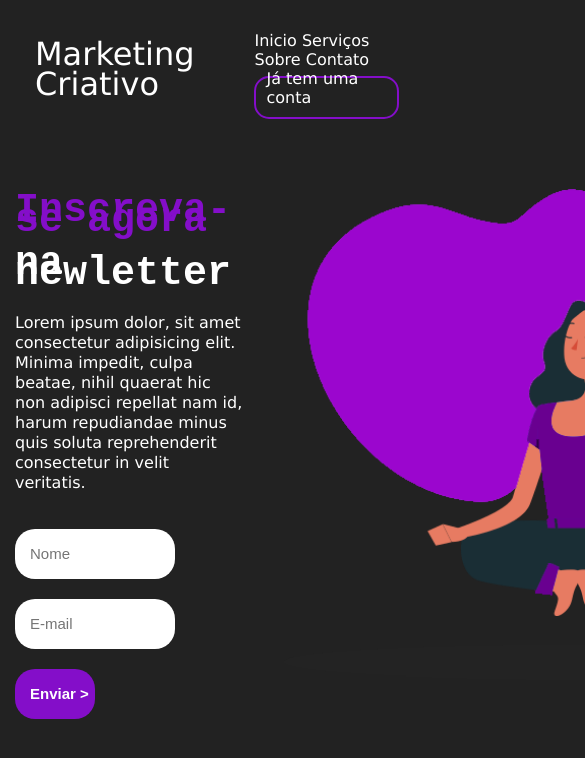
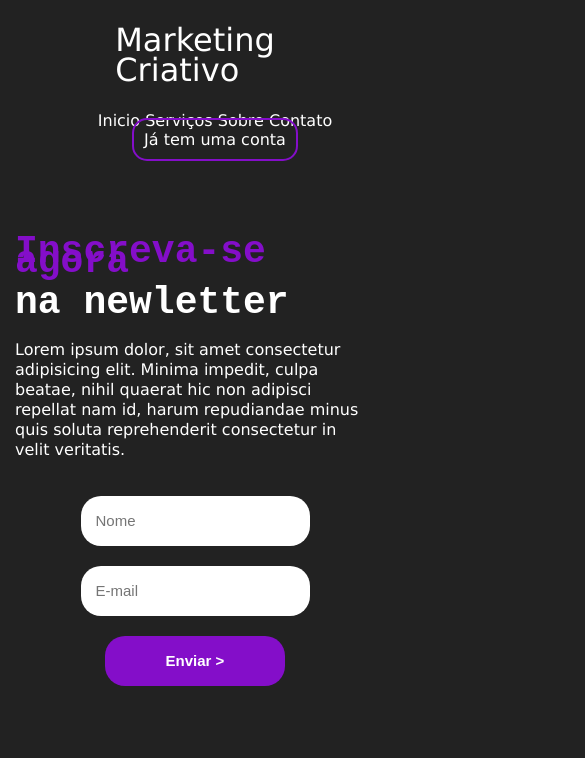
Before and after one commit to anamsilva1981/LadingPage, a plain HTML site: page index.html in a window 390 px wide. Shown: the top 758 px of the page, 585 px wide, since content can reach past the window. Drawn offline with Linux system fonts and the light colour scheme.

Commit message:
responsive

```diff
--- /dev/null
+++ b/css/media.css
@@ -0,0 +1,32 @@
+@media screen and (max-width:760px){
+
+    header{
+        flex-direction: column;
+    }
+
+    main{
+        flex-direction: column;
+    }
+
+    h2{
+        font-size: 38px;
+    }
+
+    form{
+        margin: 0 auto;
+        width: 100%;
+    }
+
+    input{
+        align-self: center;
+    }
+
+    img{
+        display: none;
+    }
+
+    ul{
+        text-align: center;
+    }
+
+}
--- a/index.html
+++ b/index.html
@@ -6,6 +6,7 @@
     <meta name="viewport" content="width=device-width, initial-scale=1.0">
     <link rel="stylesheet" href="./css/style.css">
     <link rel="stylesheet" href="./css/fonts.css">
+    <link rel="stylesheet" href="./css/media.css">
     <title>LadingPage</title>
 </head>
 <body>
```
